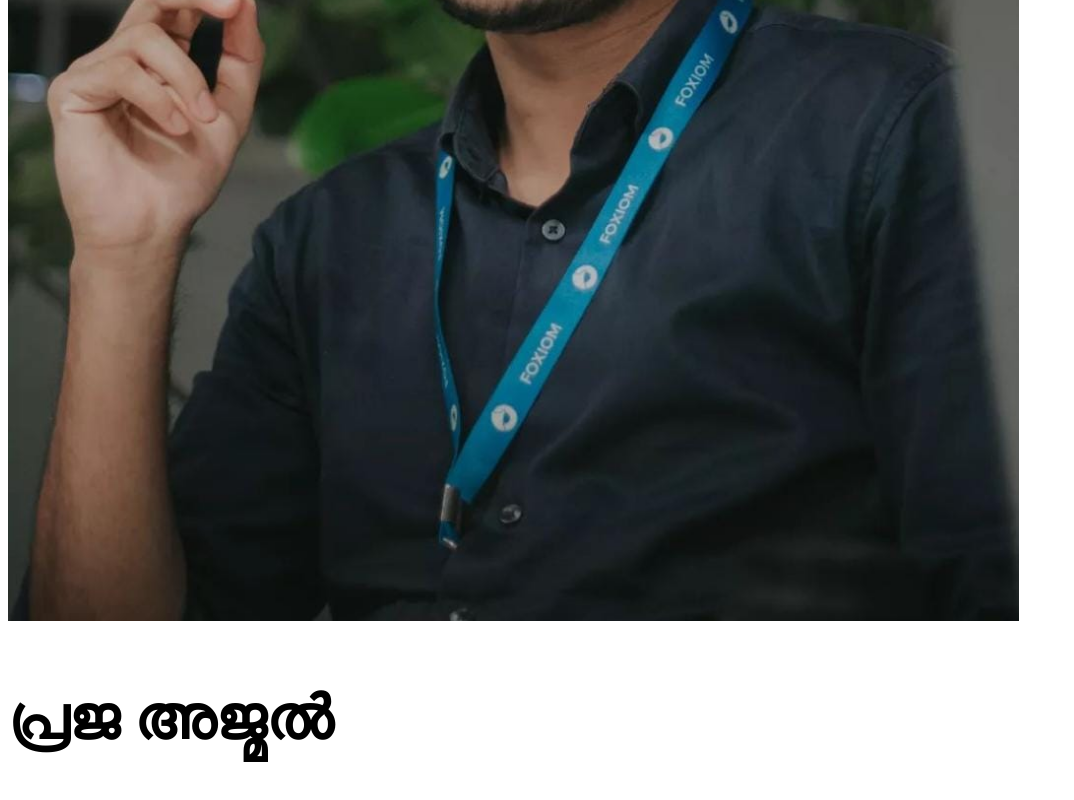
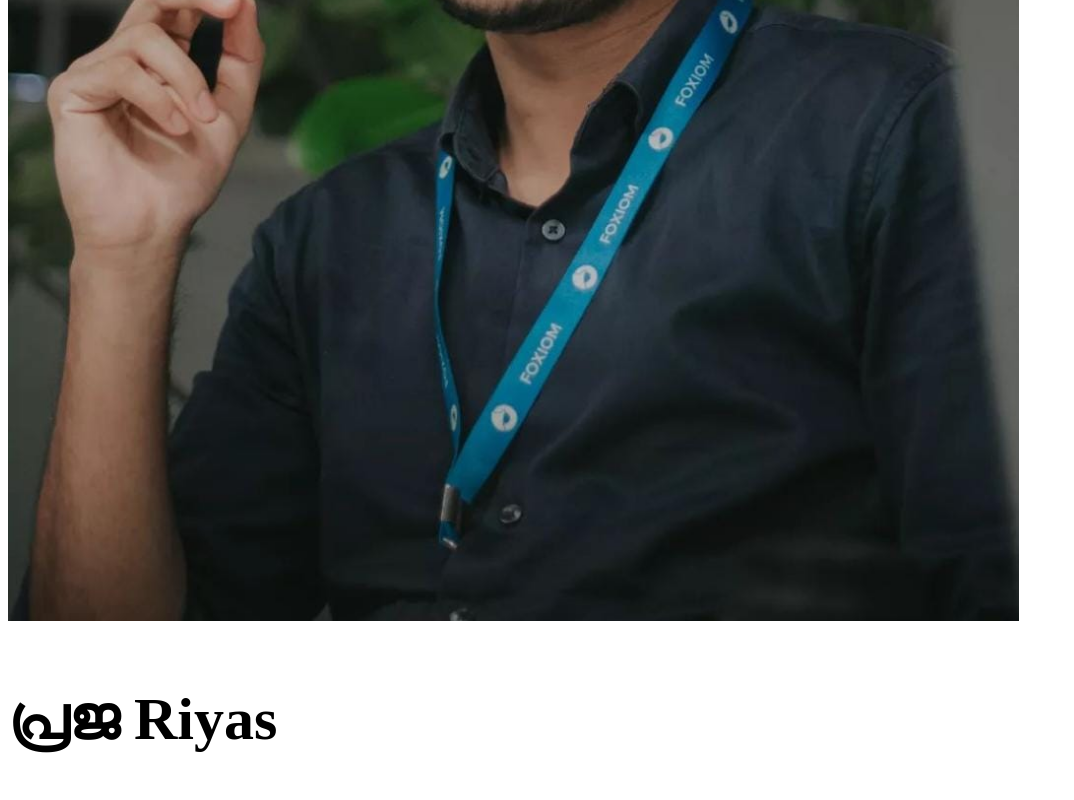
Before and after one commit to RiyasKpkr/ajmal, a plain HTML site: page index.html in a window 1280 px wide. Shown: the part 2189-2989 px from the top of the page, without its empty margins (0-1074 px from the left). Drawn offline with Linux system fonts and the light colour scheme.

Commit message:
Update index.html

```diff
--- a/index.html
+++ b/index.html
@@ -15,7 +15,7 @@
             <img src="assets/ajmal.jpeg" style="width:80%">
          </div>
          <div class="col-6">
-            <h3 style="font-size: 60px;">പ്രജ അജ്മൽ </h3>
+            <h3 style="font-size: 60px;">പ്രജ Riyas </h3>
          </div>
       </div>
    </body>
```
